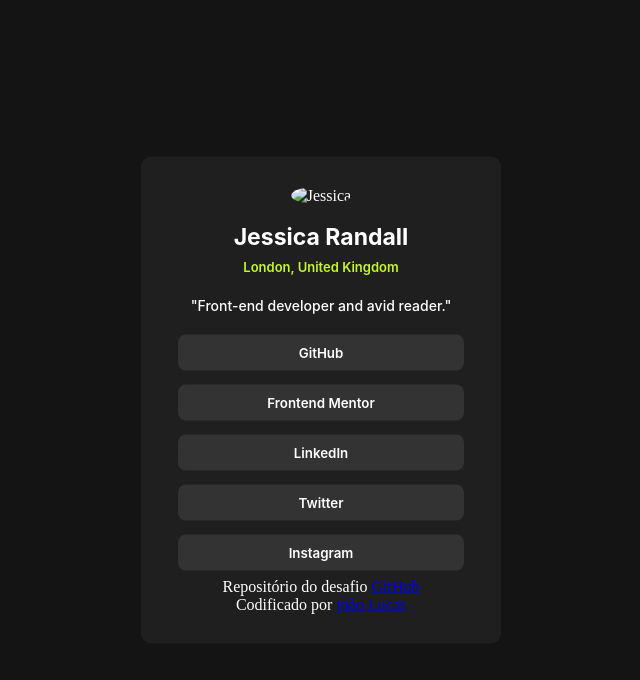
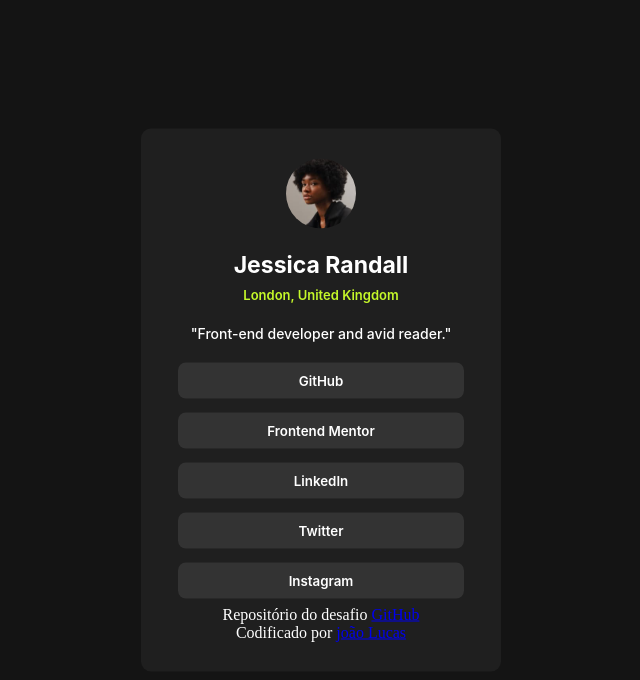
Before and after one commit to joaolucas07ADS/Social-Links-Profile-, a plain HTML site: page index.html in a window 1280 px wide. Shown: the whole page, without its empty margins (319-959 px from the left). Drawn offline with Linux system fonts and the light colour scheme.

Commit message:
Add files via upload

```diff
--- a/index.html
+++ b/index.html
@@ -12,7 +12,7 @@
 <body>
   <div class="tudo">
     <div class="imagem">
-      <img src="/avatar-jessica.jpeg" alt="Jessica">
+      <img src="/avatar-jessica.jpg" alt="Jessica">
     </div><br>
     <H1> Jessica Randall </H1>
     <P class="verde">London, United Kingdom </P>
```
Also changed, not shown: avatar-jessica.jpg (added).
